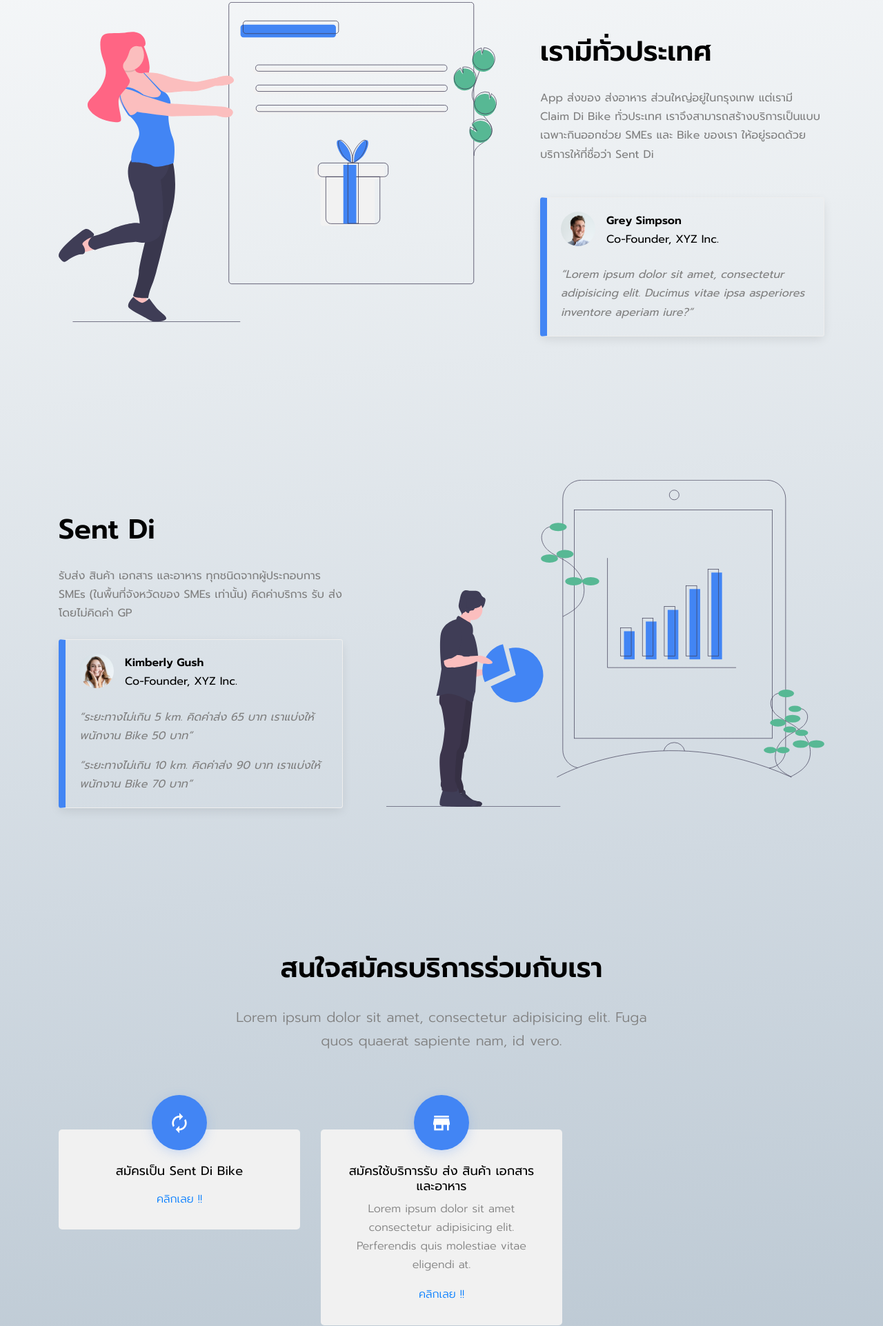
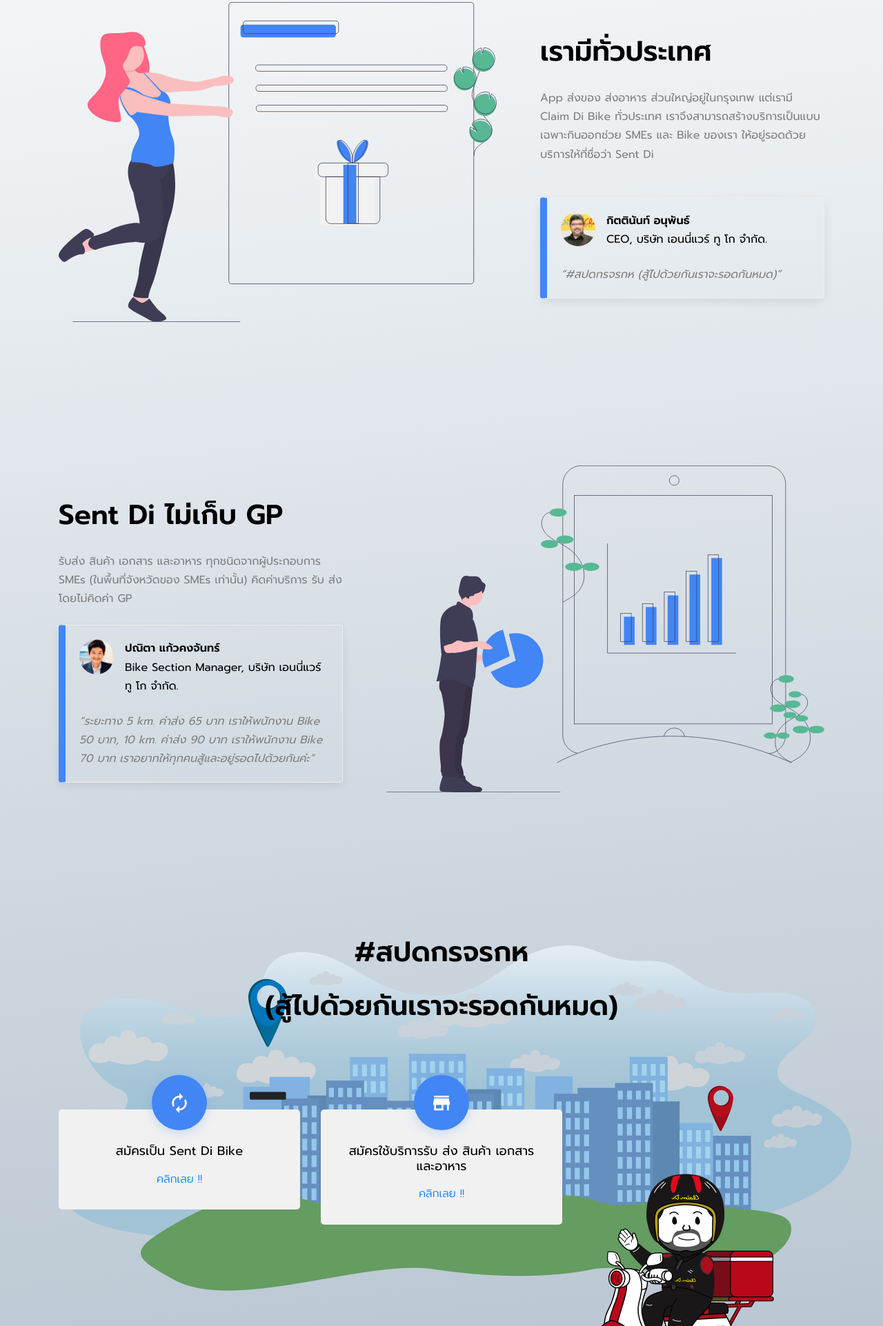
Before and after one commit to narisakor/SentDiLandingPage, a plain HTML site: page index.html in a window 1280 px wide. Shown: the part 877-2800 px from the top of the page at 69% size. Drawn offline with Linux system fonts and the light colour scheme; files whose address does not match are found by name.

Commit message:
Update landingpage

```diff
--- a/css/style.css
+++ b/css/style.css
@@ -1981,3 +1981,7 @@
   background-color: #4285f4 !important;
   border-color: #4285f4 !important;
   color: #fff; }
+
+  .footer {
+    margin-top: 5em;
+}
--- a/index.html
+++ b/index.html
@@ -86,12 +86,9 @@
                 <h1>บริการจัดส่งของภายในจังหวัด</h1>
                 <p class="mb-5">ในยาม COVID-19 ร้านค้า ร้านอาหาร ไม่สามารถเปิดให้บริการได้ ไปจนถึง 30 เมษายน เรา Cliam Di มีพนักงาน Claim Di Bike 11,500 คนทั่วประเทศ ในทุก อำเภอ ทุกเกาะ ทุกดอย ก็อาจจะโดนผลกระทบไปด้วย หาก เข้าสุ่ Phase 3 และต้องปิดเมืองปิดประเทศ  &ldquo;รถยนต์ไม่วิ่ง ไม่มีการเคลมประกันภัย เท่ากับ ไม่มีงาน ทำ&rdquo;
             </p>
-                <div>
-                  <a href="#" class="btn btn-primary mr-2 mb-2">Get Started</a>
-                </div>
               </div>
 
-               <img src="images/undraw_investing_7u74.svg" alt="Image" class="img-fluid img-absolute">
+               <img src="images/mobile_sentdi_logo.png" class="img-fluid img-absolute">
             </div>
 
           </div>
@@ -115,14 +112,14 @@
             <div class="author-box" data-aos="fade-left">
               <div class="d-flex mb-4">
                 <div class="mr-3">
-                  <img src="images/person_4.jpg" alt="Image" class="img-fluid rounded-circle">
+                  <img src="images/person_jack.jpg" alt="Image" class="img-fluid rounded-circle">
                 </div>
                 <div class="mr-auto text-black">
-                  <strong class="font-weight-bold mb-0">Grey Simpson</strong> <br>
-                  Co-Founder, XYZ Inc.
+                  <strong class="font-weight-bold mb-0">กิตตินันท์ อนุพันธ์</strong> <br>
+                  CEO, บริษัท เอนนี่แวร์ ทู โก จำกัด.
                 </div>
               </div>
-              <blockquote>&ldquo;Lorem ipsum dolor sit amet, consectetur adipisicing elit. Ducimus vitae ipsa asperiores inventore aperiam iure?&rdquo;</blockquote>
+              <blockquote>&ldquo;#สปดกรจรกห (สู้ไปด้วยกันเราจะรอดกันหมด)&rdquo;</blockquote>
             </div>
           </div>
         </div>
@@ -132,7 +129,7 @@
             <img src="images/undraw_metrics_gtu7.svg" alt="Image" class="img-fluid">
           </div>
           <div class="col-lg-5 pr-lg-5 mr-auto mt-5 order-2 order-lg-1">
-            <h2 class="text-black">Sent Di</h2>
+            <h2 class="text-black">Sent Di ไม่เก็บ GP</h2>
             <p class="mb-4">รับส่ง สินค้า เอกสาร และอาหาร ทุกชนิดจากผู้ประกอบการ SMEs (ในพื้นที่จังหวัดของ SMEs เท่านั้น) คิดค่าบริการ รับ ส่ง โดยไม่คิดค่า GP</p>
 
 
@@ -140,15 +137,14 @@
             <div class="author-box" data-aos="fade-right">
               <div class="d-flex mb-4">
                 <div class="mr-3">
-                  <img src="images/person_1.jpg" alt="Image" class="img-fluid rounded-circle">
+                  <img src="images/person_nui.png" alt="Image" class="img-fluid rounded-circle">
                 </div>
                 <div class="mr-auto text-black">
-                  <strong class="font-weight-bold mb-0">Kimberly Gush</strong> <br>
-                  Co-Founder, XYZ Inc.
+                  <strong class="font-weight-bold mb-0">ปณิตา แก้วคงจันทร์</strong> <br>
+                  Bike Section Manager, บริษัท เอนนี่แวร์ ทู โก จำกัด.
                 </div>
               </div>
-              <blockquote>&ldquo;ระยะทางไม่เกิน 5 km. คิดค่าส่ง 65 บาท เราแบ่งให้ พนักงาน Bike 50 บาท&rdquo;</blockquote>
-               <blockquote>&ldquo;ระยะทางไม่เกิน 10 km. คิดค่าส่ง 90 บาท เราแบ่งให้ พนักงาน Bike 70 บาท&rdquo;</blockquote>
+              <blockquote>&ldquo;ระยะทาง 5 km. ค่าส่ง 65 บาท เราให้พนักงาน Bike 50 บาท, 10 km. ค่าส่ง 90 บาท เราให้พนักงาน Bike 70 บาท เราอยากให้ทุกคนสู้และอยู่รอดไปด้วยกันค่ะ&rdquo;</blockquote>
             </div>
           </div>
         </div>
@@ -156,15 +152,15 @@
 
     </div>
 
-<div class="site-section" id="features-section">
-      <div class="container">
+<div class="site-section" id="features-section" style="background-image: url('images/sentdi_bg.png');background-repeat: no-repeat; background-position:center;">
+      <div class="container" >
         <div class="row mb-5 justify-content-center text-center"  data-aos="fade-up">
           <div class="col-7 text-center  mb-5">
-            <h2 class="section-title">สนใจสมัครบริการร่วมกับเรา</h2>
-            <p class="lead">Lorem ipsum dolor sit amet, consectetur adipisicing elit. Fuga quos quaerat sapiente nam, id vero.</p>
+            <h2 class="section-title">#สปดกรจรกห</h2>
+            <h2 class="section-title">(สู้ไปด้วยกันเราจะรอดกันหมด)</h2>
           </div>
         </div>
-        <div class="row align-items-stretch">
+        <div class="row align-items-stretch" >
           <div class="col-md-4 col-lg-4 mb-4 mb-lg-4" data-aos="fade-up">
 
             <div class="unit-4 d-block">
@@ -187,7 +183,7 @@
               </div>
               <div>
                 <h3>สมัครใช้บริการรับ ส่ง สินค้า เอกสาร และอาหาร</h3>
-                <p>Lorem ipsum dolor sit amet consectetur adipisicing elit. Perferendis quis molestiae vitae eligendi at.</p>
+                <p></p>
                 <p><a href="#">คลิกเลย !!</a></p>
               </div>
             </div>
@@ -196,17 +192,6 @@
 
     <div class="footer py-5 text-center">
       <div class="container">
-        <div class="row mb-5">
-          <div class="col-12">
-            <p class="mb-0">
-              <a href="#" class="p-3"><span class="icon-facebook"></span></a>
-              <a href="#" class="p-3"><span class="icon-twitter"></span></a>
-              <a href="#" class="p-3"><span class="icon-instagram"></span></a>
-              <a href="#" class="p-3"><span class="icon-linkedin"></span></a>
-              <a href="#" class="p-3"><span class="icon-pinterest"></span></a>
-            </p>
-          </div>
-        </div>
         <div class="row">
           <div class="col-md-12">
             <p class="mb-0">
```
Also changed, not shown: fonts/flaticon/font/flaticon.html (+3 -0 lines), images/ic_logo_sentdi.png, images/ic_logo_sentdi_2.png (added), images/mobile_sentdi_logo.png (added), images/person_jack.jpg (added), images/person_nui.png (added), images/sentdi_bg.png (added).
